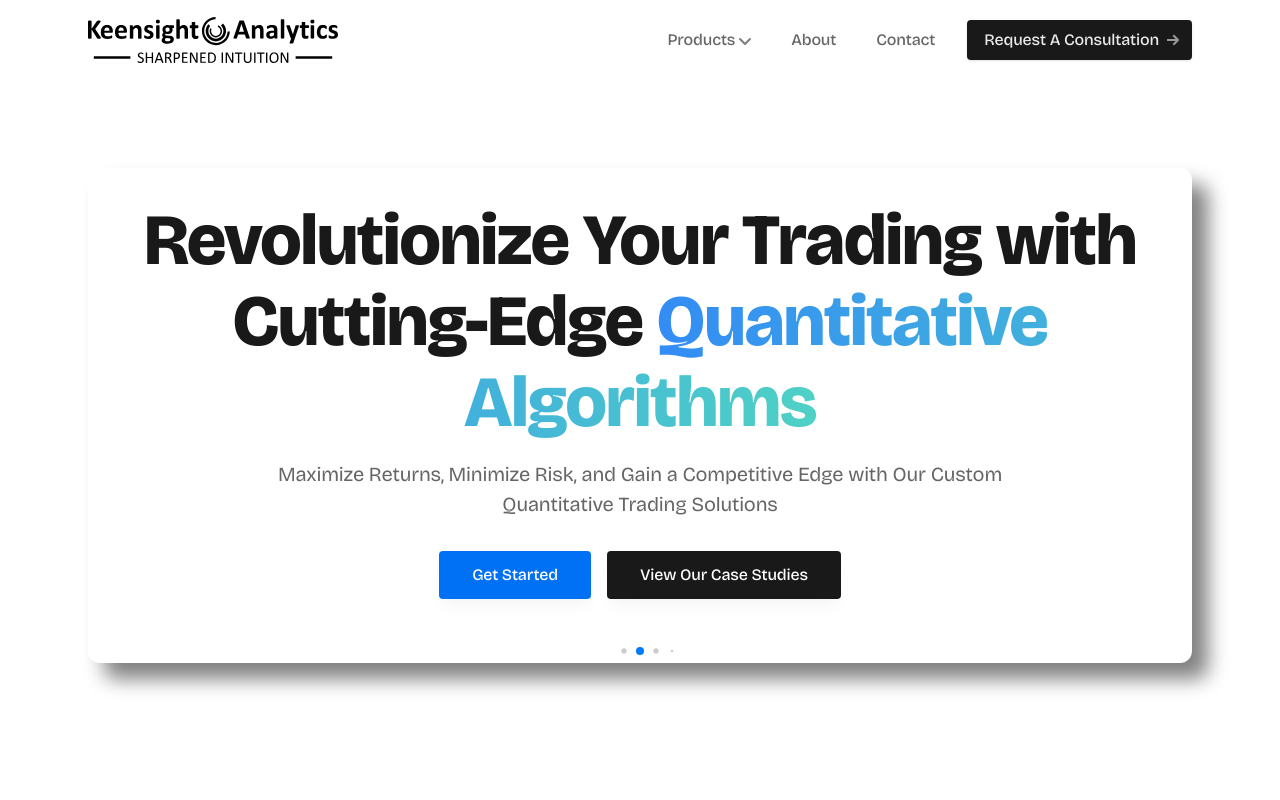
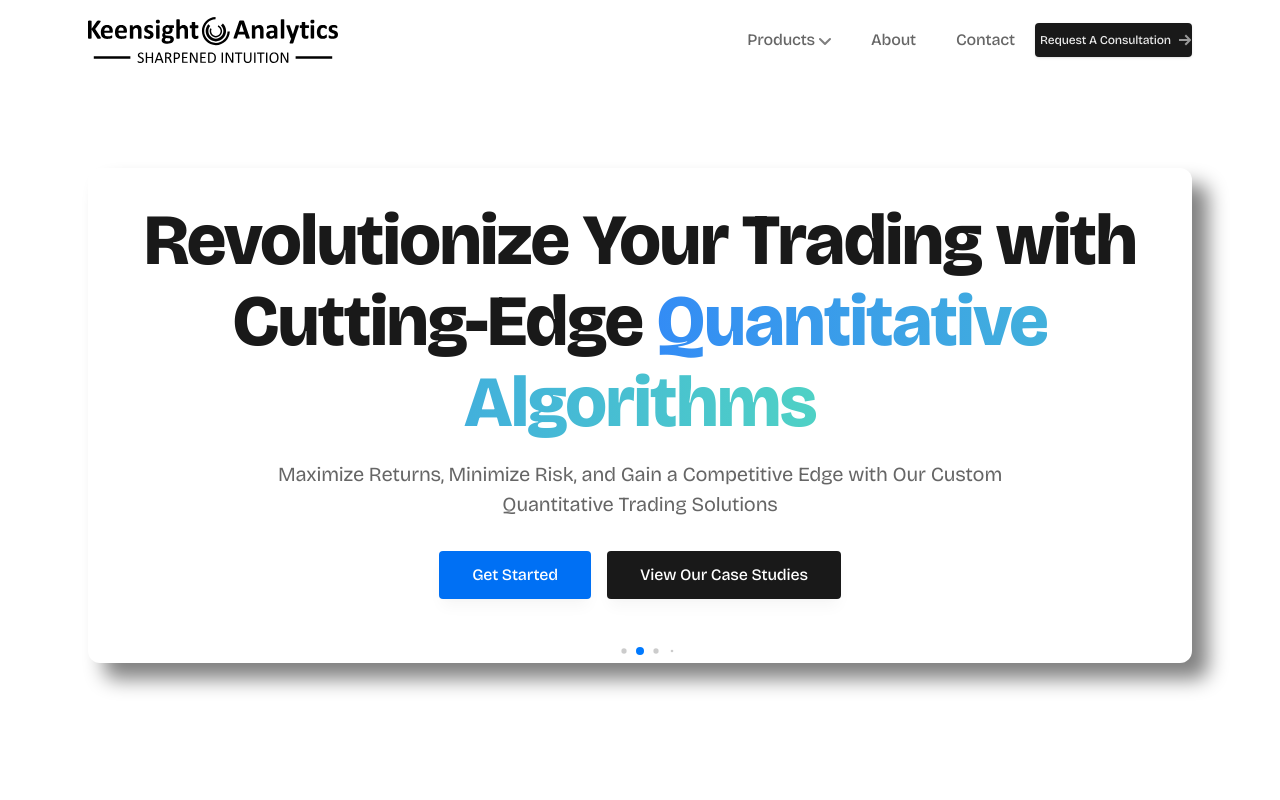
Before and after one commit to KeenSightFrontEnd2/keensight-website-deploy, a Next.js app: page / in a window 1280 px wide. Shown: the top 800 px of the page. Built offline with nearby package versions, Linux system fonts and the light colour scheme.

Commit message:
responsive issues fixed

```diff
--- a/components/ui/header.tsx
+++ b/components/ui/header.tsx
@@ -39,7 +39,7 @@ export default function Header() {
           {/* Desktop navigation */}
           <nav className="hidden md:flex md:grow">
             {/* Desktop sign in links */}
-            <ul className="flex grow justify-end flex-wrap items-center">
+            <ul className="flex grow justify-end flex-nowrap items-center">
               <Dropdown title={navLinks[2].title}>
                 {navLinks[2].products?.map((subLink) => (
                   <Link
@@ -72,7 +72,7 @@ export default function Header() {
               <li>
                 <Link
                   href="https://dsyxgxuqd6g.typeform.com/to/DPwTzauX"
-                  className="btn-sm text-gray-200 bg-gray-900 ml-3 transition-all duration-500 ease-in-out hover:px-5 hover:py-3"
+                  className="btn-sm text-gray-200 bg-gray-900 ml-3 transition-all duration-500 ease-in-out hover:px-5 hover:py-3 md:text-xs md:gap-0 md:py-2 md:px-1 md:m-0 md:hover:px-0 md:hover:py-0"
                 >
                   <span>Request A Consultation</span>
                   <svg
--- a/components/utils/siteData.js
+++ b/components/utils/siteData.js
@@ -73,6 +73,7 @@ export const ourServices = {
       description: `Maximize Returns, Minimize Risk, and Gain a Competitive Edge with Our Custom Quantitative Trading Solutions`,
       image: "/images/custom-algo.svg",
       link: "/quantitative-algorithms",
+
     },
     {
       subTitle: `GPT Integration Services`,
```
